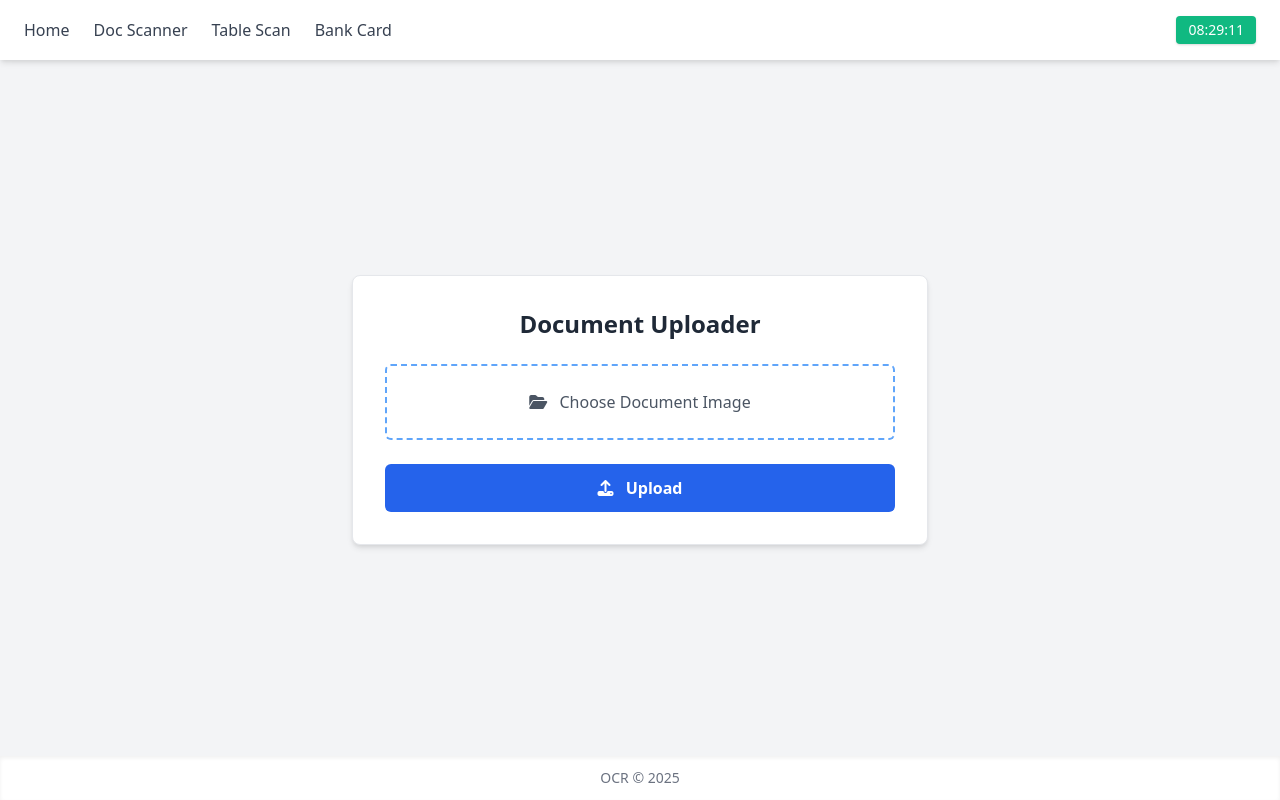
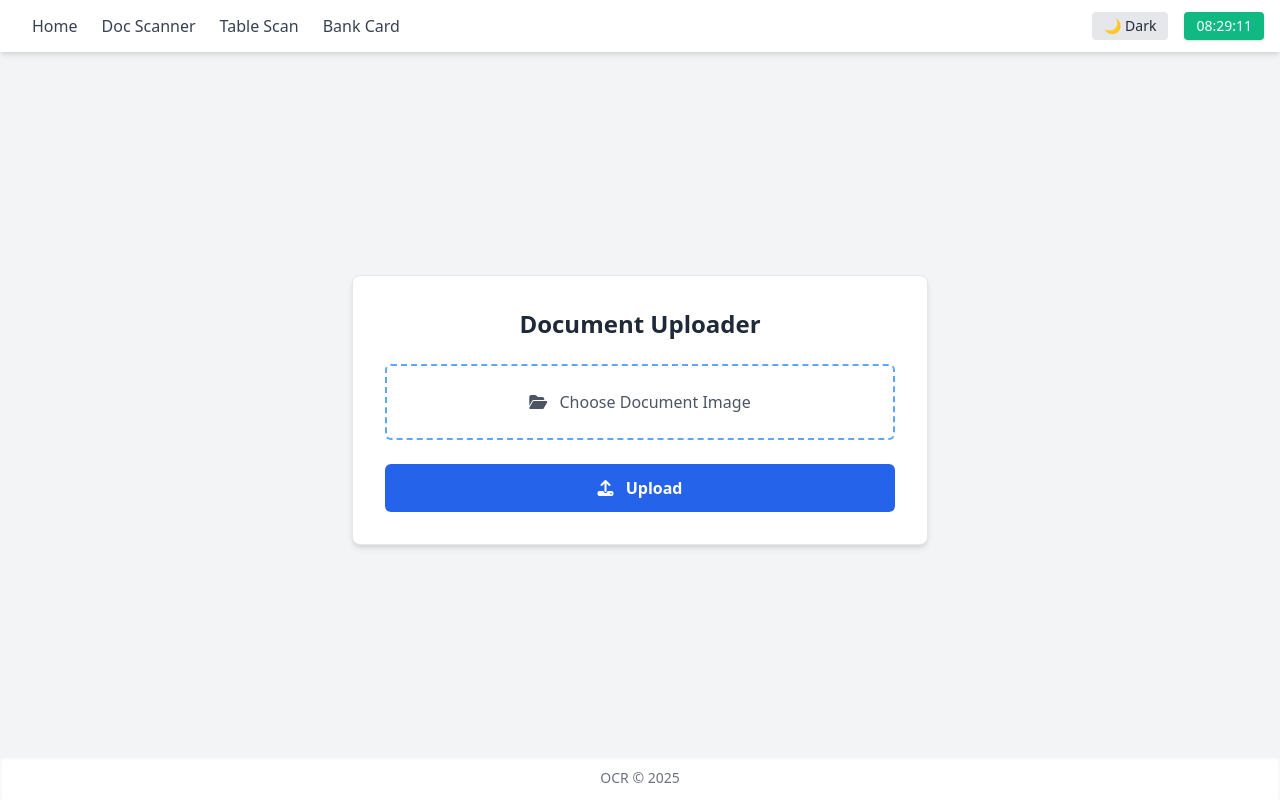
Before and after one commit to AbhinavT01/Advance_ocr_system, a Flask app: page /doc in a window 1280 px wide. Run offline with Flask 3, Linux system fonts and the light colour scheme; parts of the project's set-up code (start-up, migrations or seed data) failed here and were passed over; some libraries are stand-ins or nearby versions.

Commit message:
Update doc.html

```diff
--- a/templates/doc.html
+++ b/templates/doc.html
@@ -1,45 +1,75 @@
 <!DOCTYPE html>
-<html lang="en">
+<html lang="en" class="transition-colors duration-300">
 <head>
   <meta charset="UTF-8" />
-  <meta name="viewport" content="width=device-width, initial-scale=1.0" />
+  <meta name="viewport" content="width=device-width, initial-scale=1.0"/>
   <title>Document Uploader</title>
-  <link href="https://cdn.jsdelivr.net/npm/tailwindcss@2.2.19/dist/tailwind.min.css" rel="stylesheet" />
+  <link href="https://cdn.jsdelivr.net/npm/tailwindcss@2.2.19/dist/tailwind.min.css" rel="stylesheet"/>
   <script src="https://kit.fontawesome.com/a076d05399.js" crossorigin="anonymous"></script>
+  <style>
+    .dark .dark\:bg-gray-900 { background-color: #1a202c; }
+    .dark .dark\:bg-gray-800 { background-color: #2d3748; }
+    .dark .dark\:bg-gray-700 { background-color: #4a5568; }
+    .dark .dark\:text-white { color: #ffffff; }
+    .dark .dark\:text-gray-300 { color: #e2e8f0; }
+    .dark .dark\:border-gray-600 { border-color: #4b5563; }
+  </style>
 </head>
-<body class="bg-gray-100 min-h-screen font-sans text-gray-800 flex flex-col">
+<body class="bg-gray-100 dark:bg-gray-900 text-gray-800 dark:text-white min-h-screen font-sans flex flex-col transition-colors duration-300">
 
   <!-- Navbar -->
-  <nav class="fixed top-0 left-0 w-full bg-white shadow-md z-50">
-    <div class="max-w-7xl mx-auto px-6 py-4 flex justify-between items-center">
-      <!-- Left Side: Links -->
-      <div class="flex space-x-6 text-sm sm:text-base font-medium text-gray-700">
-        <a href="/" class="hover:text-black transition">Home</a>
-        <a href="/doc" class="hover:text-black transition">Doc Scanner</a>
-        <a href="/table" class="hover:text-black transition">Table Scan</a>
-        <a href="/bank" class="hover:text-black transition">Bank Card</a>
+  <nav class="bg-white dark:bg-gray-800 shadow-md fixed top-0 left-0 w-full z-50 transition-colors duration-300">
+    <div class="max-w-7xl mx-auto px-4 py-3 flex items-center justify-between">
+      <!-- Brand + Toggle -->
+      <div class="flex items-center justify-between w-full sm:w-auto">
+        <button id="navToggle" class="sm:hidden text-gray-600 dark:text-gray-300 focus:outline-none">
+          <svg class="w-6 h-6" fill="none" stroke="currentColor" stroke-width="2"
+               viewBox="0 0 24 24" stroke-linecap="round" stroke-linejoin="round">
+            <path d="M4 6h16M4 12h16M4 18h16" />
+          </svg>
+        </button>
+        <div id="navLinks" class="hidden sm:flex space-x-6 ml-4 font-medium text-sm sm:text-base text-gray-700 dark:text-gray-300">
+          <a href="/" class="hover:text-black dark:hover:text-white transition">Home</a>
+          <a href="/doc" class="hover:text-black dark:hover:text-white transition">Doc Scanner</a>
+          <a href="/table" class="hover:text-black dark:hover:text-white transition">Table Scan</a>
+          <a href="/bank" class="hover:text-black dark:hover:text-white transition">Bank Card</a>
+        </div>
       </div>
-      <!-- Right Side: Time -->
-      <div id="currentTime" class="text-sm bg-green-500 text-white px-3 py-1 rounded shadow"></div>
+
+      <!-- Clock & Theme Toggle -->
+      <div class="flex items-center space-x-4">
+        <button id="darkToggle" class="text-sm px-3 py-1 rounded bg-gray-200 dark:bg-gray-700 text-gray-800 dark:text-white transition">
+          🌙 Dark
+        </button>
+        <div id="currentTime" class="text-sm bg-green-500 text-white px-3 py-1 rounded shadow"></div>
+      </div>
+    </div>
+
+    <!-- Mobile Menu -->
+    <div id="mobileMenu" class="sm:hidden hidden flex-col px-4 pb-2 space-y-2 text-gray-700 dark:text-gray-300">
+      <a href="/" class="block hover:text-black dark:hover:text-white transition">Home</a>
+      <a href="/doc" class="block hover:text-black dark:hover:text-white transition">Doc Scanner</a>
+      <a href="/table" class="block hover:text-black dark:hover:text-white transition">Table Scan</a>
+      <a href="/bank" class="block hover:text-black dark:hover:text-white transition">Bank Card</a>
     </div>
   </nav>
 
   <!-- Upload Form Container -->
-  <main class="flex items-center justify-center pt-28 pb-12 px-4 flex-grow">
-    <div class="w-full max-w-xl bg-white rounded-lg shadow-md p-8 space-y-6 border border-gray-200">
+  <main class="flex-grow flex items-center justify-center pt-28 pb-12 px-4">
+    <div class="w-full max-w-xl bg-white dark:bg-gray-800 rounded-lg shadow-md p-8 space-y-6 border border-gray-200 dark:border-gray-700">
       <h1 class="text-2xl font-bold text-center">Document Uploader</h1>
 
       <form action="/uploaddoc" method="post" enctype="multipart/form-data" id="uploadForm" class="space-y-6">
-        <!-- File Upload Area -->
-        <label for="fileInput" class="block border-2 border-dashed border-blue-400 p-6 rounded-md text-gray-600 hover:bg-blue-50 cursor-pointer text-center transition">
+        <!-- File Upload -->
+        <label for="fileInput" class="block border-2 border-dashed border-blue-400 p-6 rounded-md text-gray-600 dark:text-gray-300 hover:bg-blue-50 dark:hover:bg-gray-700 cursor-pointer text-center transition">
           <i class="fas fa-folder-open mr-2"></i> Choose Document Image
           <input type="file" name="file" id="fileInput" accept="image/*" required class="hidden">
         </label>
 
         <!-- Preview -->
         <div id="imagePreviewContainer" class="hidden">
-          <h3 class="text-md font-semibold text-gray-700 mb-2 text-center">Document Preview</h3>
-          <div id="previewWrapper" class="mx-auto rounded overflow-hidden border shadow max-h-96">
+          <h3 class="text-md font-semibold text-gray-700 dark:text-gray-300 mb-2 text-center">Document Preview</h3>
+          <div id="previewWrapper" class="mx-auto rounded overflow-hidden border border-gray-300 dark:border-gray-600 shadow max-h-96">
             <img id="imagePreview" src="#" alt="Document Preview" class="w-full object-contain" />
           </div>
         </div>
@@ -53,42 +83,69 @@
   </main>
 
   <!-- Footer -->
-  <footer class="bg-white shadow-inner py-3 text-center text-sm text-gray-500">
+  <footer class="bg-white dark:bg-gray-800 shadow-inner py-3 text-center text-sm text-gray-500 dark:text-gray-400">
     OCR &copy; 2025
   </footer>
 
-  <!-- Scripts -->
+  <!-- JavaScript -->
   <script>
-    // Image preview function
-    function previewImage() {
-      const fileInput = document.getElementById('fileInput');
-      const imagePreview = document.getElementById('imagePreview');
-      const imagePreviewContainer = document.getElementById('imagePreviewContainer');
+    // Image Preview
+    document.getElementById('fileInput').addEventListener('change', function () {
+      const file = this.files[0];
+      const preview = document.getElementById('imagePreview');
+      const container = document.getElementById('imagePreviewContainer');
 
-      const file = fileInput.files[0];
       if (file) {
         const reader = new FileReader();
         reader.onload = function (e) {
-          imagePreview.src = e.target.result;
-          imagePreviewContainer.classList.remove('hidden');
+          preview.src = e.target.result;
+          container.classList.remove('hidden');
           localStorage.setItem('uploadedImage', e.target.result);
         };
         reader.readAsDataURL(file);
       }
-    }
+    });
 
-    document.getElementById('fileInput').addEventListener('change', previewImage);
-
-    // Live time clock in navbar
+    // Clock
     const currentTimeElement = document.getElementById('currentTime');
     function updateTime() {
       const now = new Date();
-      const timeString = now.toLocaleTimeString('en-GB');
-      currentTimeElement.textContent = timeString;
+      currentTimeElement.textContent = now.toLocaleTimeString('en-GB');
     }
     updateTime();
     setInterval(updateTime, 1000);
+
+    // Navbar toggle
+    const navToggle = document.getElementById('navToggle');
+    const mobileMenu = document.getElementById('mobileMenu');
+    navToggle.addEventListener('click', () => {
+      mobileMenu.classList.toggle('hidden');
+    });
+
+    // Dark mode toggle
+    const html = document.documentElement;
+    const toggleBtn = document.getElementById('darkToggle');
+
+    function setDarkMode(enabled) {
+      if (enabled) {
+        html.classList.add('dark');
+        toggleBtn.textContent = '☀️ Light';
+        localStorage.setItem('theme', 'dark');
+      } else {
+        html.classList.remove('dark');
+        toggleBtn.textContent = '🌙 Dark';
+        localStorage.setItem('theme', 'light');
+      }
+    }
+
+    toggleBtn.addEventListener('click', () => {
+      setDarkMode(!html.classList.contains('dark'));
+    });
+
+    // Load saved theme on page load
+    if (localStorage.getItem('theme') === 'dark') {
+      setDarkMode(true);
+    }
   </script>
-
 </body>
 </html>
```
